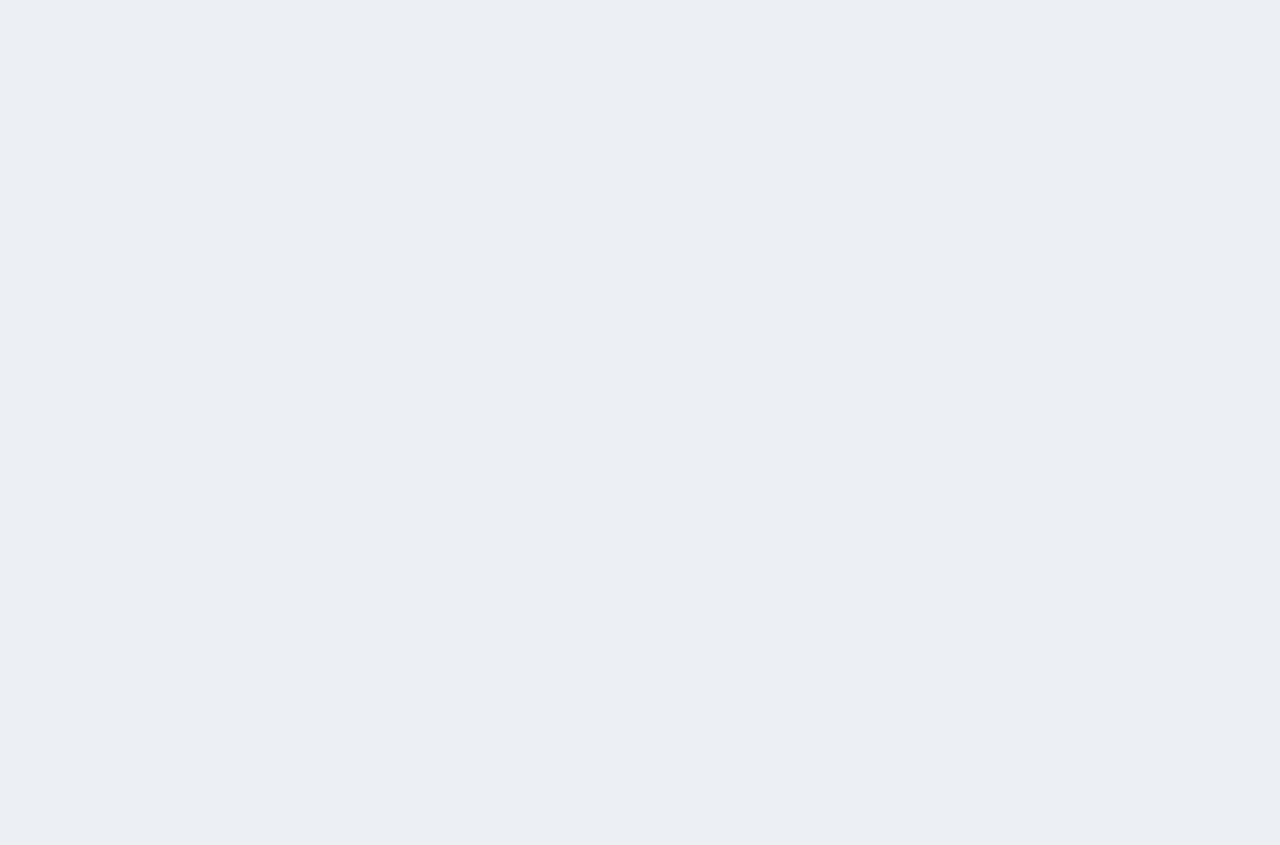
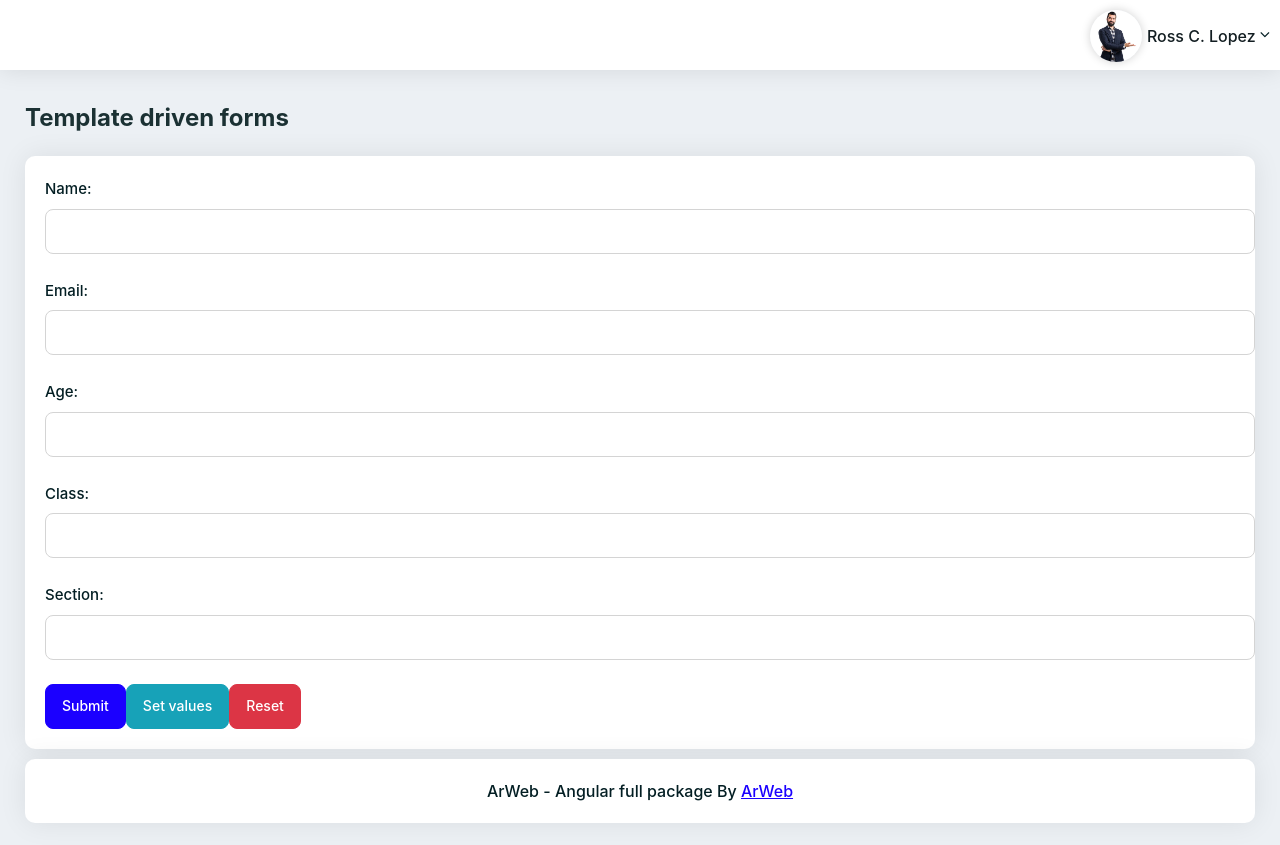
Before and after one commit to arwebcs/Angular-practise, an Angular app: page /td-forms in a window 1280 px wide. Before the commit this address led to /. Before the commit the page ends 800 px from the top, so only its background shows below. Built offline with nearby package versions, Linux system fonts and the light colour scheme.

Commit message:
Template driven forms

```diff
--- a/src/app/app-routing.module.ts
+++ b/src/app/app-routing.module.ts
@@ -41,6 +41,11 @@ const routes: Routes = [
     path: 'simple-service',
     loadChildren: () => import('./simple-service/simple-service.module').then(m => m.SimpleServiceModule),
     data: { title: 'Angular full package : Simple service' }
+  },
+  {
+    path: 'td-forms',
+    loadChildren: () => import('./td-forms/td-forms.module').then(m => m.TdFormsModule),
+    data: { title: 'Angular full package : Template driven forms' }
   }
 ];
 
--- a/src/app/app.module.ts
+++ b/src/app/app.module.ts
@@ -1,9 +1,6 @@
 import { NgModule } from '@angular/core';
-import { FormsModule, ReactiveFormsModule } from '@angular/forms';
 import { BrowserModule } from '@angular/platform-browser';
-import { HttpClientModule, HTTP_INTERCEPTORS } from '@angular/common/http';
 import { AppRoutingModule } from './app-routing.module';
-import { LayoutsModule } from './layouts/layouts.module';
 
 import { AppComponent } from './app.component';
 
--- a/src/app/layouts/bottom/bottom.component.html
+++ b/src/app/layouts/bottom/bottom.component.html
@@ -1,4 +1,4 @@
 <div class="footer-wrap pd-20 mb-20 card-box">
-    DeskApp - Bootstrap 4 Admin Template By
-    <a href="https://github.com/dropways" target="_blank">Ankit Hingarajiya</a>
+    ArWeb - Angular full package By
+    <a href="https://arweb.in" target="_blank">ArWeb</a>
 </div>
--- a/src/app/layouts/sidebar/sidebar.component.html
+++ b/src/app/layouts/sidebar/sidebar.component.html
@@ -46,6 +46,11 @@
                         <span class="micon bi bi-house"></span><span class="mtext">Simple service</span>
                     </a>
                 </li>
+                <li>
+                    <a class="dropdown-toggle no-arrow" routerLink="/td-forms" routerLinkActive="active">
+                        <span class="micon bi bi-house"></span><span class="mtext">Template driven forms</span>
+                    </a>
+                </li>
             </ul>
         </div>
     </div>
--- /dev/null
+++ b/src/app/td-forms/td-forms-routing.module.ts
@@ -0,0 +1,11 @@
+import { NgModule } from '@angular/core';
+import { RouterModule, Routes } from '@angular/router';
+import { TdFormsComponent } from './td-forms.component';
+
+const routes: Routes = [{ path: '', component: TdFormsComponent }];
+
+@NgModule({
+  imports: [RouterModule.forChild(routes)],
+  exports: [RouterModule]
+})
+export class TdFormsRoutingModule { }
--- /dev/null
+++ b/src/app/td-forms/td-forms.component.html
@@ -0,0 +1,64 @@
+<app-top></app-top>
+<app-sidebar></app-sidebar>
+<div class="main-container">
+    <div class="xs-pd-20-10 pd-ltr-20">
+        <div class="title pb-20">
+            <h2 class="h3 mb-0">Template driven forms</h2>
+        </div>
+
+        <div class="row pb-10">
+            <div class="col-lg-12">
+                <div class="card-box pl-20 pt-20 pb-20">
+
+                    <form (ngSubmit)="onSubmit(frm)" #frm="ngForm">
+                        <!-- <form #frm="ngForm"> -->
+                        <div class="form-group mb-4">
+                            <label>Name:</label>
+                            <div class="float-end text-danger">
+                                <span class="float-end">{{ nameErr }}</span>
+                            </div>
+                            <input type="text" class="form-control" name="nm" ngModel required #nm="ngModel" minlength="3" />
+                        </div>
+                        <div class="form-group mb-4">
+                            <label>Email:</label>
+                            <div class="float-end text-danger">
+                                <span class="float-end">{{ emailErr }}</span>
+                            </div>
+                            <input type="email" class="form-control" name="em" ngModel required #em="ngModel" />
+                        </div>
+                        <div class="form-group mb-4">
+                            <label>Age:</label>
+                            <div class="float-end text-danger">
+                                <span class="float-end">{{ ageErr }}</span>
+                            </div>
+                            <input type="number" class="form-control" name="ag" ngModel required max="100" #ag="ngModel" />
+                        </div>
+
+                        <div ngModelGroup="academic">
+                            <div class="form-group mb-4">
+                                <label>Class:</label>
+                                <div class="float-end text-danger">
+                                    <span class="float-end">{{ classErr }}</span>
+                                </div>
+                                <input type="text" required class="form-control" name="class" ngModel />
+                            </div>
+                            <div class="form-group mb-4">
+                                <label>Section:</label>
+                                <div class="float-end text-danger">
+                                    <span class="float-end">{{ secErr }}</span>
+                                </div>
+                                <input type="text" class="form-control" name="sec" required ngModel />
+                            </div>
+                        </div>
+                        <!-- <button class="btn btn-primary" (click)="onSubmit()">Submit</button> -->
+                        <button class="btn btn-primary">Submit</button>
+                        <button class="btn btn-info" (click)="onPopulate()">Set values</button>
+                        <button class="btn btn-danger" (click)="onReset()">Reset</button>
+                    </form>
+                </div>
+            </div>
+
+        </div>
+        <app-bottom></app-bottom>
+    </div>
+</div>
--- /dev/null
+++ b/src/app/td-forms/td-forms.component.ts
@@ -0,0 +1,121 @@
+import { Component, OnInit, ViewChild } from '@angular/core';
+import { NgForm } from '@angular/forms';
+
+@Component({
+  selector: 'app-td-forms',
+  templateUrl: './td-forms.component.html',
+  styleUrls: ['./td-forms.component.css']
+})
+export class TdFormsComponent implements OnInit {
+
+  @ViewChild('frm') myForm: NgForm | undefined
+  constructor() { }
+
+  nameErr: string = ''
+  emailErr: string = ''
+  ageErr: string = ''
+  classErr: string = ''
+  secErr: string = ''
+
+  ngOnInit(): void { }
+  onPopulate() {
+    this.myForm?.form.patchValue({
+      nm: 'Arghya',
+      ag: 12,
+      em: 'a@gmail.com',
+      academic: {
+        class: 'IX',
+        sec: 'A',
+      },
+    })
+  }
+  onReset() {
+    this.myForm?.reset()
+  }
+  // onSubmit() {
+  //   console.log(this.myForm);
+  //   if (this.myForm?.controls['nm'].errors) {
+  //     if (this.myForm?.controls['nm'].errors['required']) {
+  //       this.nameErr = 'Please enter name'
+  //     } else {
+  //       this.nameErr =
+  //         'Please enter at least ' +
+  //         this.myForm?.controls['nm'].errors['minlength'].requiredLength +
+  //         ' characters'
+  //     }
+  //   } else {
+  //     this.nameErr = ''
+  //   }
+  //   if (this.myForm?.controls['em'].errors) {
+  //     if (this.myForm?.controls['em'].errors['required']) {
+  //       this.emailErr = 'Please enter email'
+  //     }
+  //   } else {
+  //     this.emailErr = ''
+  //   }
+  //   if (this.myForm?.controls['ag'].errors) {
+  //     if (this.myForm?.controls['ag'].errors['required']) {
+  //       this.ageErr = 'Please enter age'
+  //     } else {
+  //       this.ageErr =
+  //         'Age cannot exceed ' + this.myForm?.controls['ag'].errors['max'].max + ' years'
+  //     }
+  //   } else {
+  //     this.ageErr = ''
+  //   }
+  //   if (!this.myForm?.controls['academic'].value.class) {
+  //     this.classErr = 'Please enter class';
+  //   } else {
+  //     this.classErr = ''
+  //   }
+  //   if (!this.myForm?.controls['academic'].value.sec) {
+  //     this.secErr = 'Please enter section';
+  //   } else {
+  //     this.secErr = ''
+  //   }
+  // }
+
+  onSubmit(frm: NgForm) {
+    console.log(frm)
+    if (frm.controls['nm'].errors) {
+      if (frm.controls['nm'].errors['required']) {
+        this.nameErr = 'Please enter name'
+      } else {
+        this.nameErr =
+          'Please enter at least ' +
+          frm.controls['nm'].errors['minlength'].requiredLength +
+          ' characters'
+      }
+    } else {
+      this.nameErr = ''
+    }
+    if (frm.controls['em'].errors) {
+      if (frm.controls['em'].errors['required']) {
+        this.emailErr = 'Please enter email'
+      }
+    } else {
+      this.emailErr = ''
+    }
+    if (frm.controls['ag'].errors) {
+      if (frm.controls['ag'].errors['required']) {
+        this.ageErr = 'Please enter age'
+      } else {
+        this.ageErr =
+          'Age cannot exceed ' + frm.controls['ag'].errors['max'].max + ' years'
+      }
+    } else {
+      this.ageErr = ''
+    }
+
+    if (!frm?.controls['academic'].value.class) {
+      this.classErr = 'Please enter class';
+    } else {
+      this.classErr = ''
+    }
+    if (!frm?.controls['academic'].value.sec) {
+      this.secErr = 'Please enter section';
+    } else {
+      this.secErr = ''
+    }
+  }
+}
```
Also changed, not shown: src/app/td-forms/td-forms.module.ts (added, +21 -0 lines), src/app/td-forms/td-forms.component.css (added).
